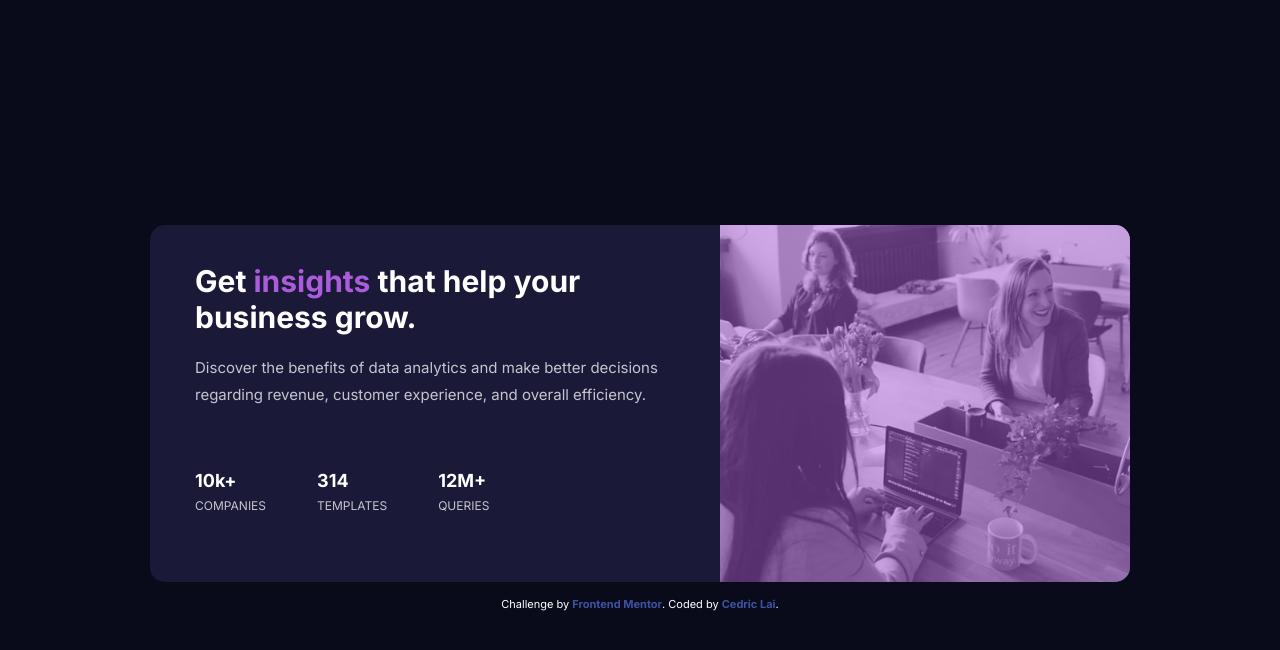
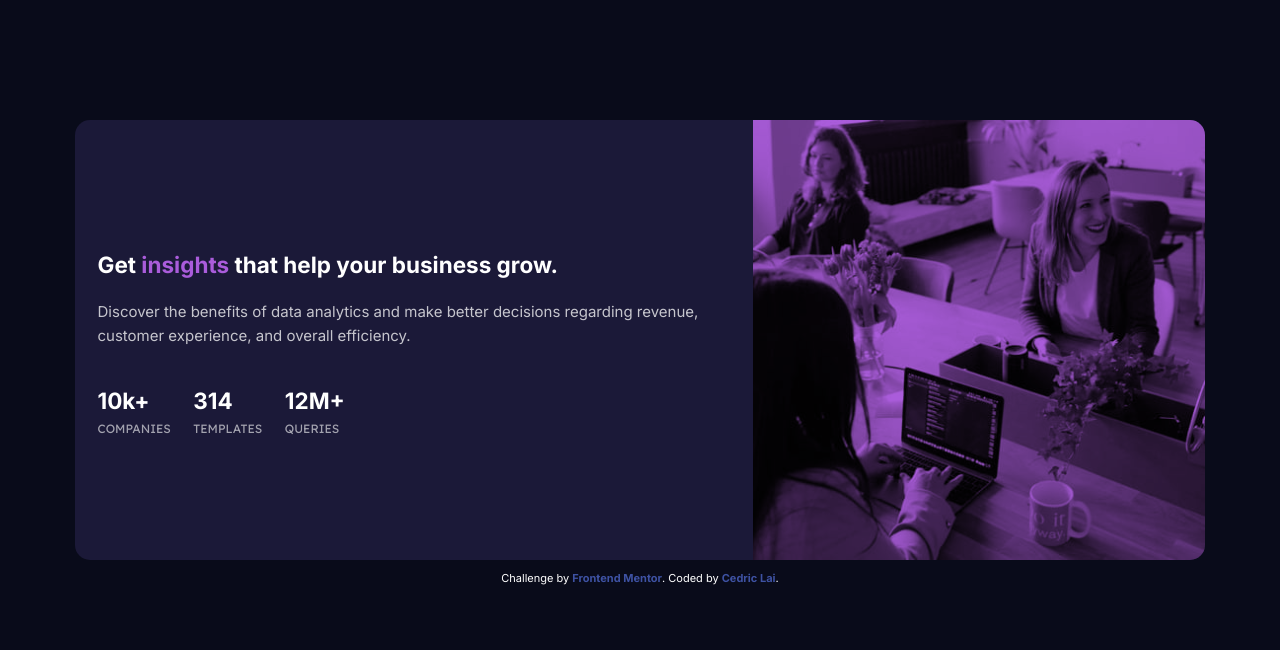
Before and after one commit to Lamberor/stats-preview-card-component, a plain HTML site: page index.html in a window 1280 px wide. Drawn offline with Linux system fonts and the light colour scheme.

Commit message:
modify the solution

```diff
--- a/index.html
+++ b/index.html
@@ -19,37 +19,47 @@
     <title>Cedric Lai | Stats preview card component</title>
   </head>
   <body>
-    <main>
-      <div class="picture">
-        <div class="overlay"></div>
-      </div>
-      <div class="text">
-        <h1>Get <span>insights</span> that help your business grow.</h1>
-        <p>
+    <main class="container">
+      <section class="picture">
+        <!-- <div class="overlay"></div> -->
+      </section>
+      <section class="content">
+        <h1 class="content__title">
+          Get <span>insights</span> that help your business grow.
+        </h1>
+        <p class="content__desc">
           Discover the benefits of data analytics and make better decisions
           regarding revenue, customer experience, and overall efficiency.
-        <ul>
-          <li>
+        </p>
+        <ul class="content__list">
+          <li class="content__list-item">
             <h2>10k+</h2>
             <p>companies</p>
           </li>
-          <li>
+          <li class="content__list-item">
             <h2>314</h2>
             <p>templates</p>
           </li>
-          <li>
+          <li class="content__list-item">
             <h2>12M+</h2>
             <p>queries</p>
           </li>
         </ul>
-      </div>
+      </section>
     </main>
 
-    <footer class="attribution">
-      Challenge by
-      <a href="https://www.frontendmentor.io?ref=challenge" target="_blank"
-        >Frontend Mentor</a
-      >. Coded by <a href="#">Cedric Lai</a>.
+    <footer>
+      <div class="attribution">
+        Challenge by
+        <a href="https://www.frontendmentor.io?ref=challenge" target="_blank"
+          >Frontend Mentor</a
+        >. Coded by
+        <a
+          href="https://github.com/Lamberor/stats-preview-card-component.git"
+          target="_blank"
+          >Cedric Lai</a
+        >.
+      </div>
     </footer>
   </body>
 </html>
--- a/style.css
+++ b/style.css
@@ -1,11 +1,15 @@
+/* ======
+  global style
+  ====== */
+
 :root {
   font-size: 15px;
-  --very-dark-blue: hsl(233, 47%, 7%);
-  --dark-desaturated-blue: hsl(244, 38%, 16%);
+  --main-blue: hsl(233, 47%, 7%);
+  --card-blue: hsl(244, 38%, 16%);
   --soft-violet: hsl(277, 64%, 61%);
   --white: hsl(0, 0%, 100%);
-  --slightly-less-transparent-white: hsla(0, 0%, 100%, 0.75);
-  --slightly-transparent-white: hsla(0, 0%, 100%, 0.6);
+  --para-white: hsla(0, 0%, 100%, 0.75);
+  --stats-white: hsla(0, 0%, 100%, 0.6);
 }
 
 * {
@@ -16,89 +20,84 @@
 
 body {
   font-family: 'Inter', sans-serif;
+  background-color: var(--main-blue);
+  color: var(--white);
+}
+
+/* ======
+  main style
+  ====== */
+
+.container {
   display: flex;
   flex-direction: column;
+  background-color: var(--card-blue);
+  justify-content: center;
   align-items: center;
-  justify-content: center;
-  background-color: var(--very-dark-blue);
-  color: var(--white);
-  font-weight: 400;
+  margin: 5em 2em 0;
+  border-radius: 1em;
 }
 
-/* MAIN */
-
-main {
-  display: flex;
-  flex-direction: column;
-  background-color: var(--dark-desaturated-blue);
-  border-radius: 1rem;
-  margin: 6rem 3rem 0 3rem;
+.picture {
+  background-image: url(images/image-header-mobile.jpg);
+  background-size: cover;
+  background-repeat: no-repeat;
+  background-position: center top;
+  background-color: var(--soft-violet);
+  background-blend-mode: multiply;
+  height: 28vh;
+  width: 100%;
+  border-radius: 1em 1em 0 0;
 }
 
-main .picture {
-  background: url('images/image-header-mobile.jpg');
-  background-repeat: no-repeat;
-  background-size: cover;
-  background-position: center top;
-  height: 22rem;
-  border-radius: 1rem 1rem 0 0;
+.content {
+  text-align: center;
 }
 
-main .overlay {
-  background-color: var(--soft-violet);
-  opacity: 0.5;
-  height: 22rem;
-  border-radius: 1rem 1rem 0 0;
+.content__title {
+  padding: 0 1.5em;
+  margin: 1.5em auto 1em;
 }
 
-.text {
-  text-align: center;
-  padding: 2rem;
-}
-
-.text h1 {
-  padding: 0.5rem 1.2rem;
-}
-
-h1 span {
+.content__title span {
   color: var(--soft-violet);
 }
 
-.text>p {
-  color: var(--slightly-less-transparent-white);
-  line-height: 1.8;
-  margin-bottom: 2.5rem;
-  padding: 0.8rem 2rem;
+.content__desc {
+  padding: 0 1.5em;
+  margin-bottom: 2.575em;
+  color: var(--para-white);
+  line-height: 1.6;
 }
 
-ul {
+.content__list {
   display: flex;
   flex-direction: column;
+}
+
+.content__list-item {
+  margin: 0 auto 1.8em;
   list-style-type: none;
 }
 
-li {
-  margin-bottom: 1.8rem;
+.content__list-item h2 {
+  margin-bottom: 0.4em;
 }
 
-li h2 {
-  font-size: 1.8rem;
-  margin-bottom: 0.5rem;
+.content__list-item p {
+  font-family: 'Lexend Deca', sans-serif;
+  text-transform: uppercase;
+  color: var(--stats-white);
 }
 
-li p {
-  padding: 0;
-  font-size: 0.8rem;
-  text-transform: uppercase;
-  color: var(--slightly-less-transparent-white);
-}
-
-/* FOOTER */
+/* ======
+  footer style
+  ====== */
 
 .attribution {
   font-size: 11px;
   text-align: center;
-  margin: 1rem 5rem;
+  margin: 1em auto;
 }
 
 .attribution a {
@@ -107,8 +106,56 @@ li p {
   font-weight: 700;
 }
 
-@media (min-width: 625px) {
-  /* MAIN */
+.attribution a:hover {
+  color: hsl(228, 62%, 39%);
+  text-decoration: underline;
+}
+
+/* ======
+  media query style
+  ====== */
+
+@media (min-width: 578px) {
+  .container {
+    flex-direction: row-reverse;
+    height: 55vh;
+    margin: 8em 5em 0;
+  }
+  .picture {
+    background-image: url(images/image-header-desktop.jpg);
+    background-position: right top;
+    height: 100%;
+    border-radius: 0 1em 1em 0;
+    flex: 1 1 40%;
+  }
+  .content {
+    text-align: left;
+    flex: 1 1 60%;
+  }
+  .content__title {
+    padding-left: 1.5rem;
+  }
+  .content__desc {
+    padding-left: 1.5rem;
+  }
+  .content__list {
+    flex-direction: row;
+    padding-left: 1.5rem;
+  }
+  .content__list-item {
+    margin-left: 0;
+    margin-right: 1.5em;
+  }
+  .content__list-item h2 {
+    margin-bottom: 0.3em;
+  }
+  .content__list-item p {
+    font-size: 0.8em;
+  }
+}
+
+/* @media (min-width: 625px) {
+
   main {
     flex-direction: row-reverse;
     border-radius: 1rem;
@@ -160,8 +207,7 @@ li p {
     margin-top: 0.5rem;
   }
 
-  /* FOOTER */
   .attribution {
     margin: 1rem 5rem 15rem 5rem;
   }
-}
+} */
```
